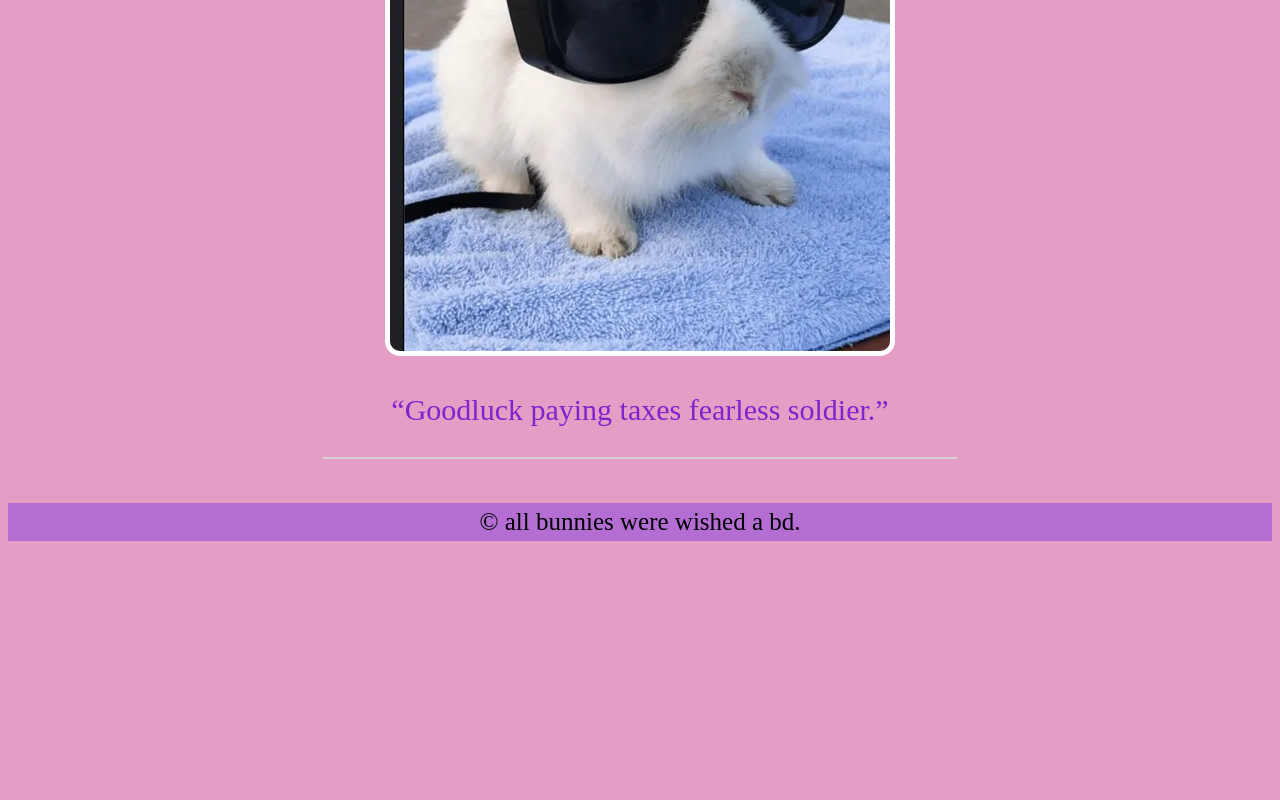
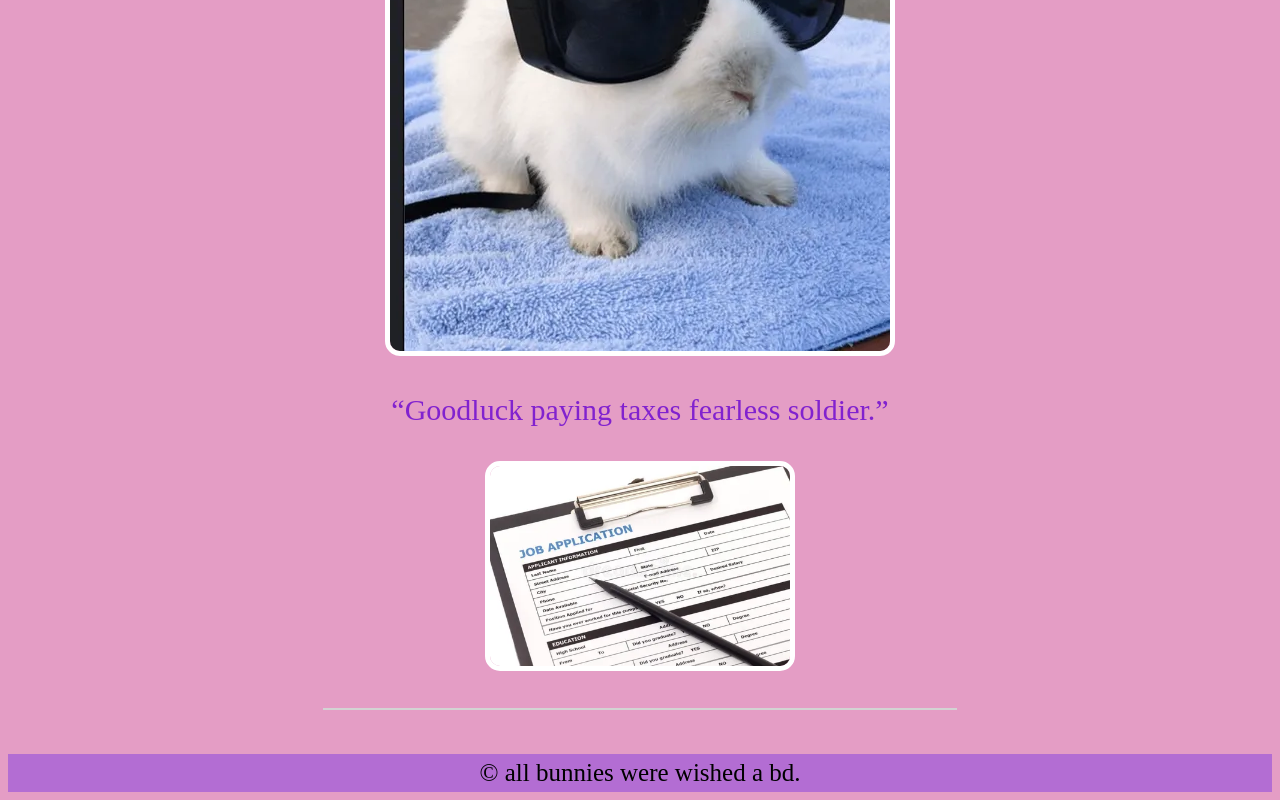
Before and after one commit to notnanashi/wishing-hpbd, a plain HTML site: page index.html in a window 1280 px wide. Shown: the part 1170-1970 px from the top of the page. Before the commit the page ends 1719 px from the top, so only its background shows below. Drawn offline with Linux system fonts and the light colour scheme.

Commit message:
Enhance birthday page with new images
Added an image to the footer and updated the paragraph with a new image.

```diff
--- a/index.html
+++ b/index.html
@@ -29,8 +29,10 @@
             <img src="buncake/buncake.webp" alt="Buncake">
         </a>
     </main>
-    <p style="font-size: 30px; text-align: center; color: rgb(129, 34, 207);">
+    <p style="font-size: 30px; text-align: center; color: rgb(129, 34, 207);" id="taxes">
         <q>Goodluck paying taxes fearless soldier.</q>
+        <br><br>
+        <img id="job" src="buncake/with great power comes great taxes.webp" width="300px" alt="getting a job">
     </p>
     <hr width="50%" color="lightgrey">
     <br><br>
```
